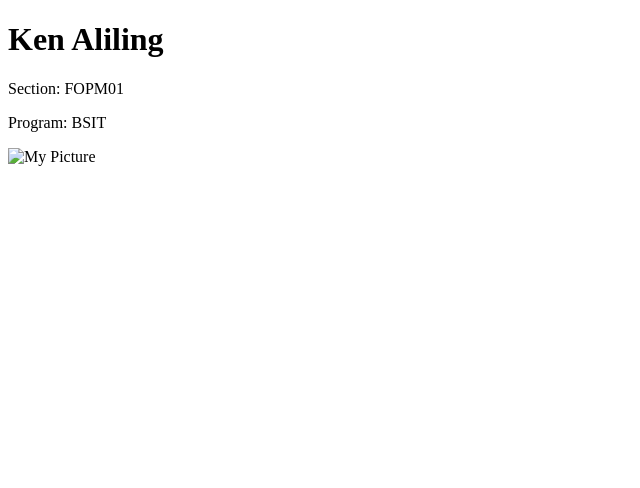
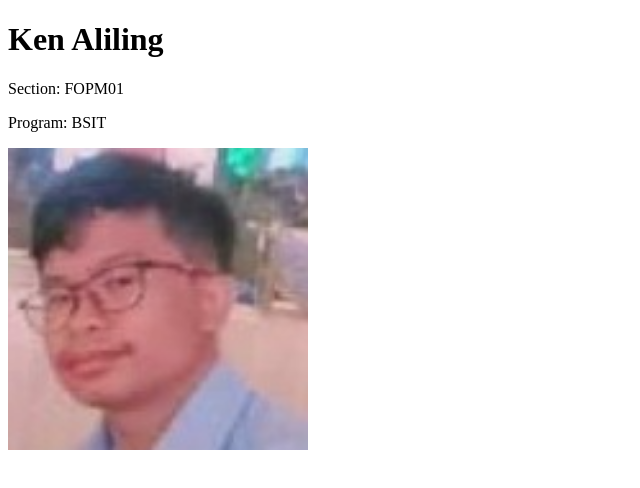
Before and after one commit to BL13A/Aliling-IT128, a plain HTML site: page index.html in a window 1280 px wide. Shown: the whole page, without its empty margins (0-640 px from the left). Drawn offline with Linux system fonts and the light colour scheme.

Commit message:
adding index.html

```diff
--- a/index.html
+++ b/index.html
@@ -7,6 +7,6 @@
     <h1>Ken Aliling</h1>
     <p>Section: FOPM01</p>
     <p>Program: BSIT</p>
-    <img src="me.jpg" alt="My Picture" width="300">
+    <img src="me.png" alt="My Picture" width="300">
 </body>
 </html>
```
